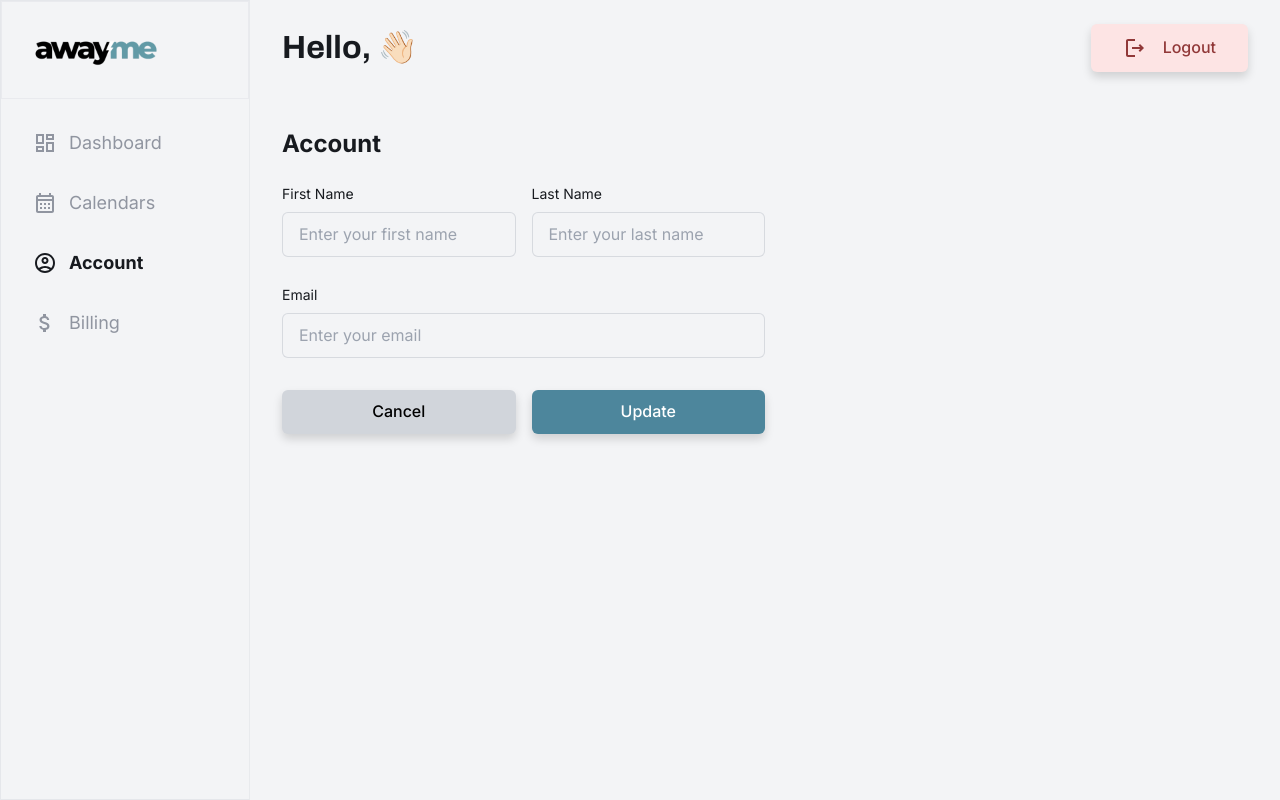
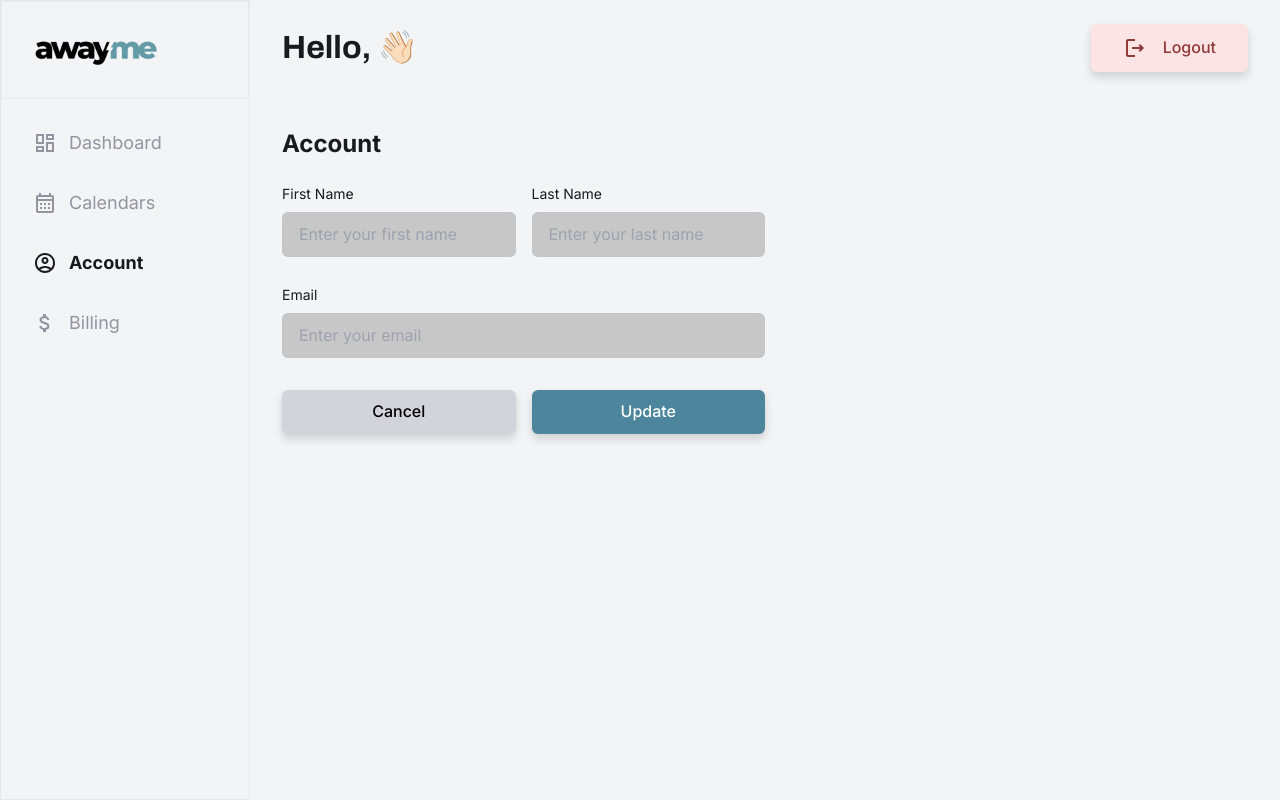
Before and after one commit to jinil2401/awayme, a Next.js app: page /application/1/account in a window 1280 px wide. Built offline with nearby package versions, Linux system fonts and the light colour scheme.

Commit message:
Change in Account and billing page

```diff
--- a/app/components/input/index.tsx
+++ b/app/components/input/index.tsx
@@ -26,7 +26,7 @@ const Input = (props: IInputProps) => {
       <input
         id={label}
         className={`font-inter w-full px-4 py-3 mb-2 outline-none border placeholder:text-md placeholder:text-grey ${
-          value ? "bg-white" : "bg-[#F3F4F6]"
+          value ? "bg-white" : "bg-[#c7c7c7]"
         } ${
           hasError ? "border-error" : "border-stroke/50"
         } rounded-md ${className} ${
```
